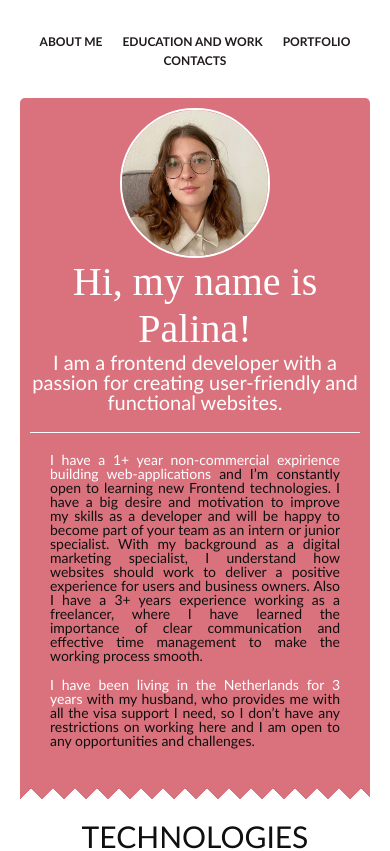
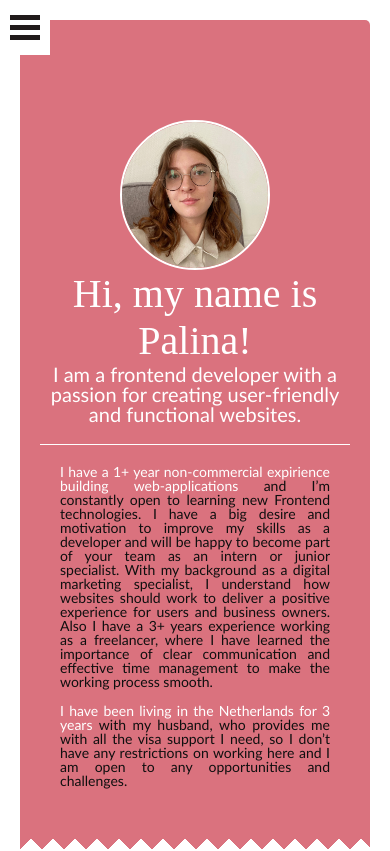
Before and after one commit to palinakarabovich/portfolio, a React (Create React App) app: page / in a window 390 px wide. Shown: the top 851 px of the page. Built offline with nearby package versions, Linux system fonts and the light colour scheme.

Commit message:
burger menu, small fixes

```diff
--- a/src/components/Contact/contact.module.css
+++ b/src/components/Contact/contact.module.css
@@ -88,4 +88,11 @@
   .contact{
     padding-bottom: 50px;
   }
+
+  .node{
+    margin-top: 10px;
+    margin-bottom: 10px;
+    margin-left: 0;
+    margin-right: 0;
+  }
 }
--- a/src/components/Education/education.module.css
+++ b/src/components/Education/education.module.css
@@ -9,6 +9,7 @@
   box-sizing: border-box;
   flex-direction: column;
   padding-bottom: 40px;
+  padding-top: 20px;
 }
 
 .title {
@@ -110,7 +111,18 @@
   color: #685C79;
 }
 
+@media screen and (max-width: 880px){
+  .text::before{
+    display: none;
+  }
+}
+
 @media screen and (max-width: 800px){
+
+  .education{
+    padding-top: 0;
+  }
+
   .list{
     padding: 0;
   }
--- a/src/components/Header/Header.tsx
+++ b/src/components/Header/Header.tsx
@@ -1,8 +1,17 @@
+import React from 'react';
 import styles from './header.module.css';
 
 const Header = () => {
+
+  const [isMenuOpen, setMenuOpen] = React.useState(false);
+
+  const closeMenu = () => {
+    setMenuOpen(false);
+  }
+
   return (
     <header className={styles.header}>
+      <div className={styles.container}>
         <nav className={styles.nav}>
           <ul className={styles.list}>
             <li className={styles.node}>
@@ -19,6 +28,38 @@ const Header = () => {
             </li>
           </ul>
         </nav>
+
+        <ul className={styles.menu} onClick={() => setMenuOpen(true)}>
+          <li className={styles.stroke}></li>
+          <li className={styles.stroke}></li>
+          <li className={styles.stroke}></li>
+        </ul>
+        {
+          isMenuOpen
+          && (
+            <nav className={styles.layout}>
+              <ul className={styles.burgerList}>
+                <li className={styles.burgerNode}>
+                  <a href='#about' className={styles.link} onClick={closeMenu}>About me</a>
+                </li>
+                <li className={styles.burgerNode}>
+                  <a href='#education' className={styles.link} onClick={closeMenu}>Education and work</a>
+                </li>
+                <li className={styles.burgerNode}>
+                  <a href='#portfolio' className={styles.link} onClick={closeMenu}>Portfolio</a>
+                </li>
+                <li className={styles.burgerNode}>
+                  <a href='#contacts' className={styles.link} onClick={closeMenu}>Contacts</a>
+                </li>
+              </ul>
+              <div className={styles.closeIcon} onClick={closeMenu}>
+                <div className={styles.strokeCloseFirst}></div>
+                <div className={styles.strokeCloseSecond}></div>
+              </div>
+            </nav>
+          )
+        }
+      </div>
     </header>
   )
 }
--- a/src/components/Header/header.module.css
+++ b/src/components/Header/header.module.css
@@ -1,8 +1,17 @@
 .header {
+  width: 100%;
+  position: relative;
+  position: fixed;
+  top: 0;
+  left: 0;
+  z-index: 3;
+  background-color: white;
+}
+
+.container{
   max-width: 1200px;
   margin: 0 auto;
-  padding-top: 10px;
-  padding-bottom: 30px;
+  padding: 15px;
 }
 
 .list {
@@ -29,28 +38,105 @@
   padding: 5px 10px;
 }
 
-.linkActive{
-  border-radius: 5px;
-  border: rgba(172, 119, 161, .8) 1px solid;
+.link:hover{
+  color: #DA727E;;
 }
 
-.link:hover{
-  color: rgba(172, 119, 161, .8);
+.menu{
+  width: 30px;
+  height: 30px;
+  list-style: none;
+  padding: 0;
+  margin: 0;
+  cursor: pointer;
+  display: none;
+}
+
+.stroke{
+  width: 100%;
+  height: 5px;
+  background-color: #211B1B;
+  margin-top: 5px;
+  margin-bottom: 5px;
+}
+
+.layout{
+  position: fixed;
+  top:0;
+  left: 0;
+  width: 80%;
+  height: 100vh;
+  background-color: white;
+  z-index: 3;
+  display: flex;
+  align-items: center;
+  justify-content: center;
+  flex-direction: column;
+}
+
+.burgerList{
+  list-style: none;
+  padding: 0;
+  margin: 0;
+}
+
+.burgerNode{
+  text-transform: uppercase;
+  margin: 20px;
+  font-size: 30px;
+}
+
+.closeIcon{
+  width: 30px;
+  height: 30px;
+  list-style: none;
+  padding: 0;
+  margin: 0;
+  position: relative;
+  position: absolute;
+  top: 40px;
+  right: 30px;
+  cursor: pointer;
+}
+
+.strokeCloseFirst{
+  height: 5px;
+  background-color: #211B1B;
+  width: 100%;
+  transform: rotate(45deg);
+  position: absolute;
+  top:0;
+  left: 0;
+
+}
+
+.strokeCloseSecond{
+  height: 5px;
+  background-color: #211B1B;
+  width: 100%;
+  transform: rotate(-45deg);
+  position: absolute;
+  top:0;
+  right: 0;
 }
 
 @media screen and (max-width: 800px){
-  .list{
-    display: flex;
-    align-items: center;
-    justify-content: center;
-    flex-wrap: wrap;
+  .header{
+    width: auto;
+  }
+  .container{
+    padding: 10px;
   }
 
-  .link{
-    font-size: 12px;
+  .closeIcon{
+    right: 20px;
   }
 
-  .node{
-    padding-left: 0;
+  .list{
+    display: none;
+  }
+
+  .menu{
+    display: block;
   }
 }
--- a/src/components/Portfolio/Portfolio.tsx
+++ b/src/components/Portfolio/Portfolio.tsx
@@ -18,6 +18,7 @@ const Portfolio = () => {
           <p className={styles.text}>
           This is a burger ordering application that allows you to build your own burgers using the presented ingredients and place order only after authorization. If you forgot your password, you can reset it with the verefication code which will be send to your email. The app also has real-time tracking of all orders that are preparing now. Your orders are saved to personal order history in your profile, where you can also change your email, name and passwords. You can place the ingredients to the burger-constructor using Drag and Drop. The app was designed partially using external ux library.
           </p>
+          <p className={styles.remark}>* You can use this data to signin, if don't want to spend time on registration. Login: cat@cat.cat. Password: cat123</p>
           <ul className={styles.tags}>
             <li className={styles.tag}>TypeScript</li>
             <li className={styles.tag}>React</li>
@@ -39,6 +40,7 @@ const Portfolio = () => {
           <p className={styles.text}>
           This app allows you to search along  a bit weird  but interested movies made by young directors. To use the server you need to be authorised. You can also save movies and remove them from your favourites later.
           </p>
+          <p className={styles.remark}>* You can use this data to signin, if don't want to spend time on registration. Login: cat@cat.cat. Password: cat123</p>
           <ul className={styles.tags}>
             <li className={styles.tag}>JS</li>
             <li className={styles.tag}>React</li>
@@ -57,6 +59,7 @@ const Portfolio = () => {
           <p className={styles.text}>
             This app allows you to add your photos to the shared feed with other users. To add photo you have to be authorized. You can put likes on your photos and photos of others. You see the amount of likes and can dislike the photo any time. You can delete your own photos. Also you have ability to change the avatar, name and profile description.
           </p>
+          <p className={styles.remark}>* You can use this data to signin, if don't want to spend time on registration. Login: cat@cat.cat. Password: cat123</p>
           <ul className={styles.tags}>
             <li className={styles.tag}>JS</li>
             <li className={styles.tag}>React</li>
--- a/src/components/Portfolio/portfolio.module.css
+++ b/src/components/Portfolio/portfolio.module.css
@@ -5,6 +5,7 @@
   border-top-left-radius: 5px;
   border-top-right-radius: 5px;
   position: relative;
+  padding-top: 20px;
 }
 
 .portfolio:after {
@@ -53,6 +54,10 @@
 
 .node:last-child{
   border-bottom: none;
+}
+
+.node:first-child{
+  margin-top: 0;
 }
 
 .project{
@@ -115,9 +120,24 @@
   line-height: 1;
   font-size: 14px;
   margin: 15px 0;
+  text-align: justify;
+}
+
+.remark{
+  line-height: 1;
+  font-size: 14px;
+  text-align: justify;
 }
 
 @media screen and (max-width: 800px) {
+  .portfolio{
+    padding-top: 0;
+  }
+
+  .title{
+    padding-top: 20px;
+  }
+
   .nodeLink{
     text-align: center;
   }
--- a/src/components/Promo/promo.module.css
+++ b/src/components/Promo/promo.module.css
@@ -2,7 +2,7 @@
   max-width: 1200px;
   position: relative;
   margin: 0 auto;
-  padding: 50px;
+  padding: 100px 50px 50px 50px;
   background-color: #DA727E;
   box-sizing: border-box;
   border-top-right-radius: 5px;
@@ -153,7 +153,7 @@
 @media screen and (max-width: 800px) {
 
   .promo{
-    padding: 10px;
+    padding: 100px 20px 20px 20px;
   }
 
   .container{
```
Lines whose indentation alone changed are shown as unchanged.
